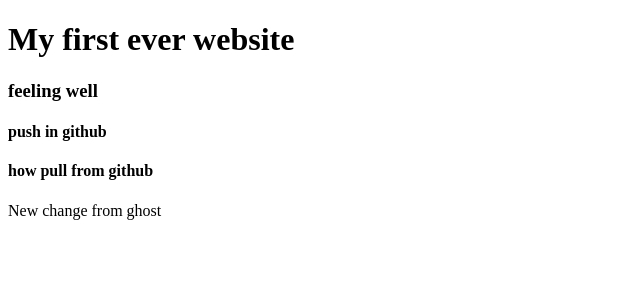
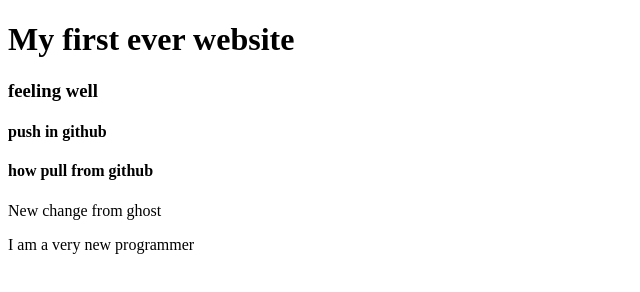
Before and after one commit to TanvirYnu/myfirstwebsite, a plain HTML site: page index.html in a window 1280 px wide. Shown: the whole page, without its empty margins (0-640 px from the left). Drawn offline with Linux system fonts and the light colour scheme.

Commit message:
new line

```diff
--- a/index.html
+++ b/index.html
@@ -11,5 +11,7 @@
     <h4>push in github</h4>
     <h4>how pull from github</h4>
     <p> New change from ghost</p>
+    <p>I am a very new programmer</p>
+
 </body>
 </html>
```
